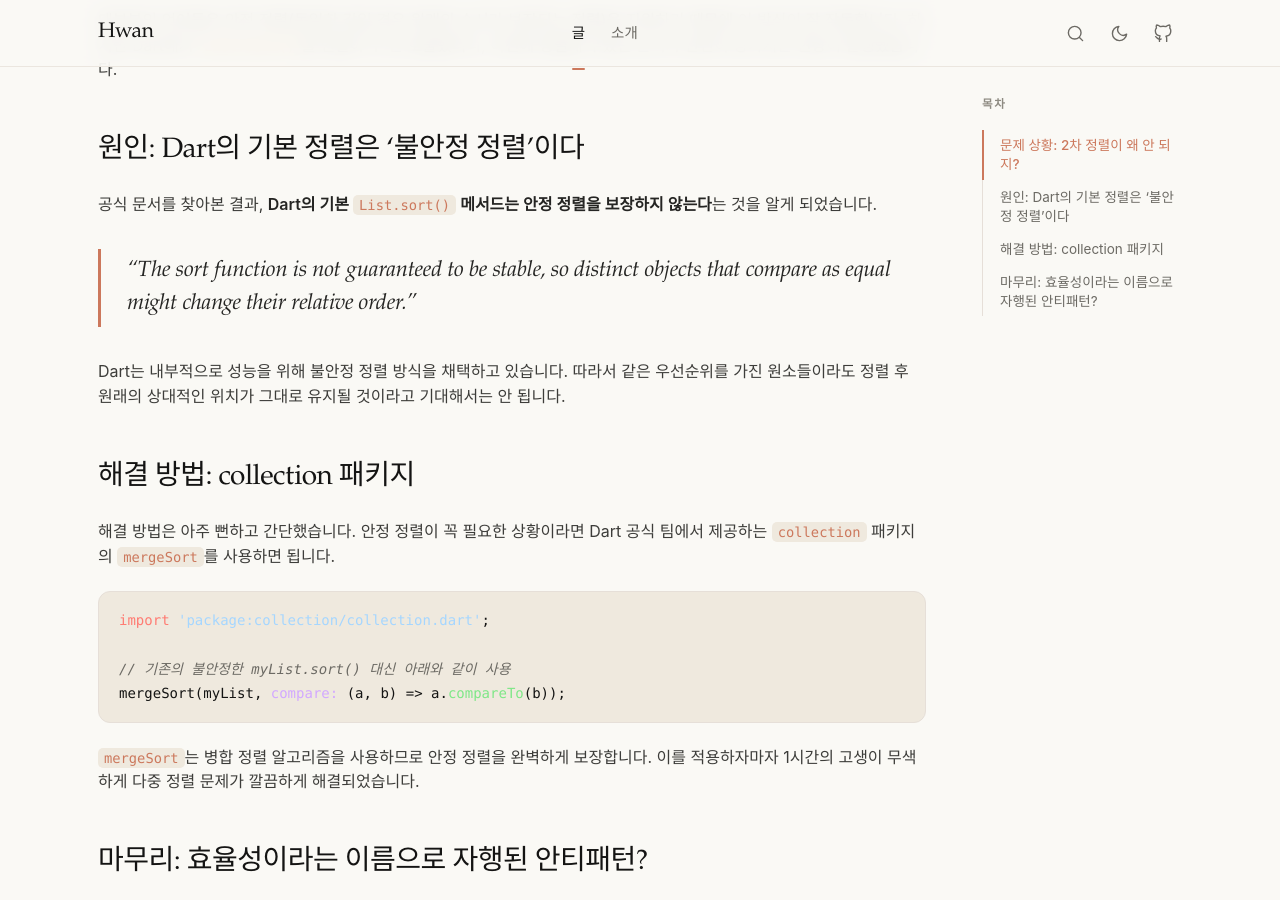
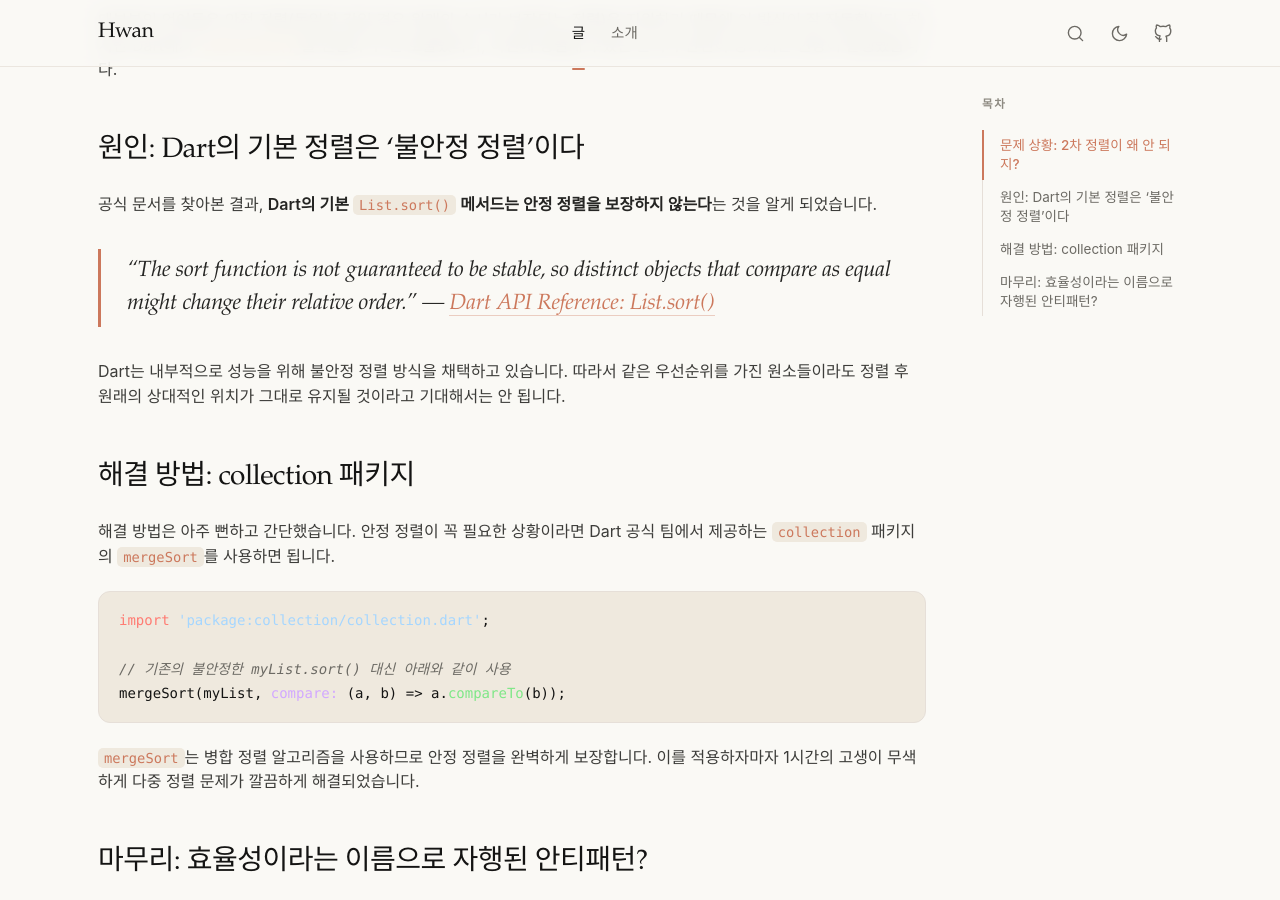
Before and after one commit to Hwan3434/Hwan3434.github.io, a Jekyll site: the page built from _posts/2026-06-03-dart-unstable-sort.md, in a window 1280 px wide and 900 px high, scrolled down 728 px. Built offline with Jekyll 4.4.1, drawn with Linux system fonts in a browser that asks for light colours; some web fonts are replaced.

Commit message:
Add source link to Dart sort post

```diff
--- a/_posts/2026-06-03-dart-unstable-sort.md
+++ b/_posts/2026-06-03-dart-unstable-sort.md
@@ -24,6 +24,7 @@ toc: true
 공식 문서를 찾아본 결과, **Dart의 기본 `List.sort()` 메서드는 안정 정렬을 보장하지 않는다**는 것을 알게 되었습니다.
 
 > "The sort function is not guaranteed to be stable, so distinct objects that compare as equal might change their relative order."
+> — [*Dart API Reference: List.sort()*](https://api.dart.dev/stable/dart-core/List/sort.html)
 
 Dart는 내부적으로 성능을 위해 불안정 정렬 방식을 채택하고 있습니다. 따라서 같은 우선순위를 가진 원소들이라도 정렬 후 원래의 상대적인 위치가 그대로 유지될 것이라고 기대해서는 안 됩니다.
 
```
